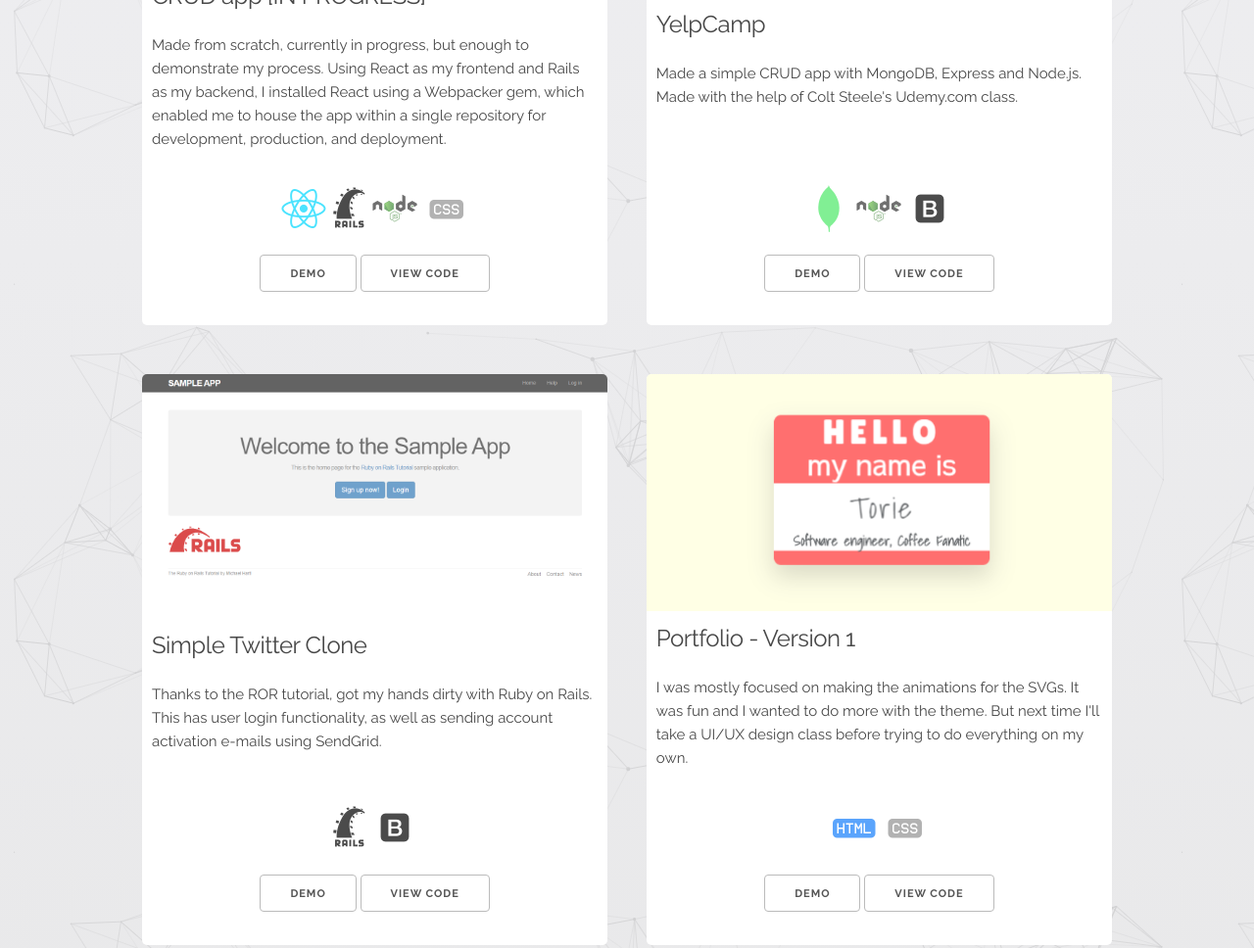
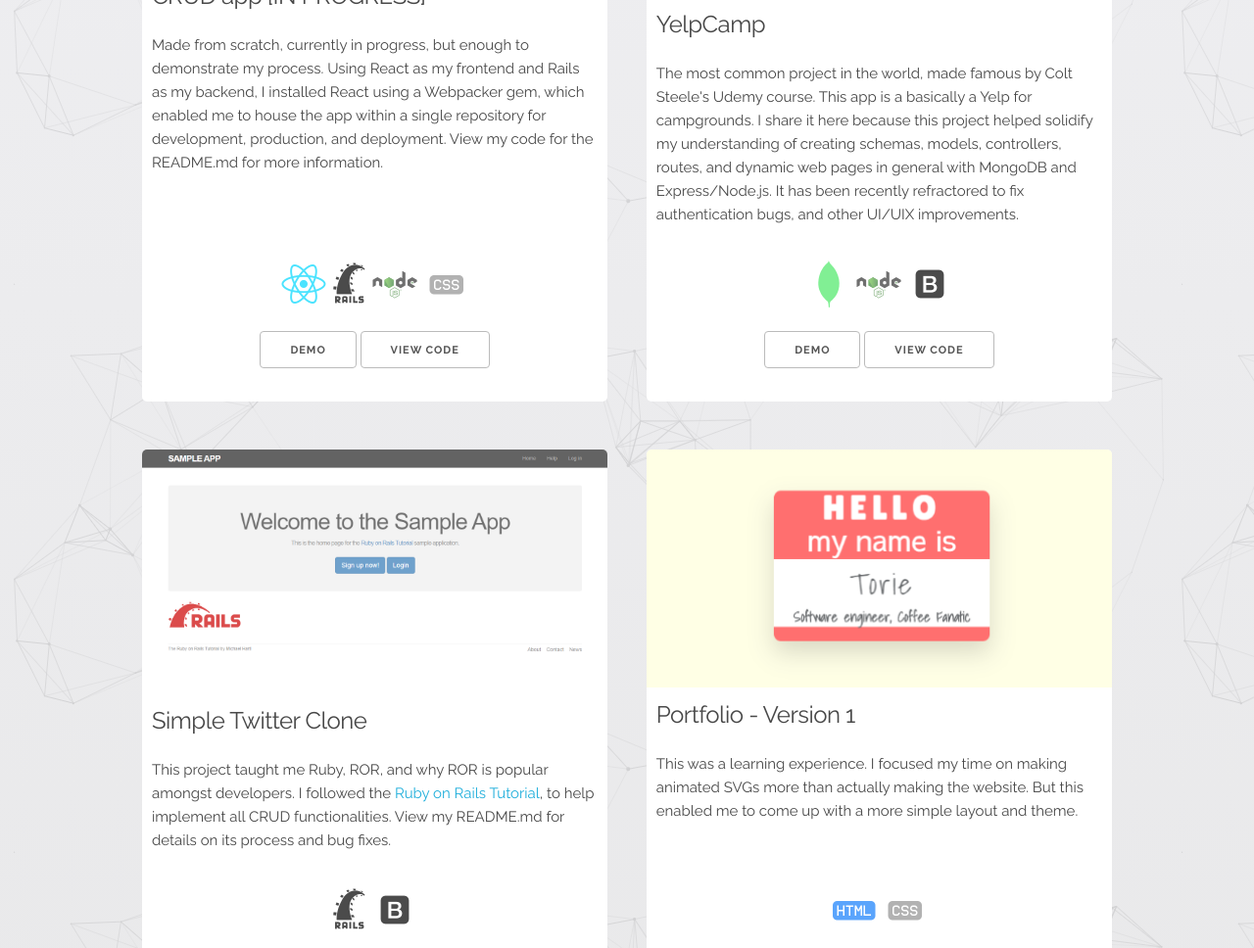
Before and after one commit to toriecr/toriecr.github.io, a plain HTML site: page index.html in a window 1280 px wide. Shown: the part 2581-3549 px from the top of the page at 98% size. Drawn offline with nearby package versions, Linux system fonts and the light colour scheme.

Commit message:
Change project descriptions

```diff
--- a/index.html
+++ b/index.html
@@ -106,8 +106,7 @@
         <img class="u-max-full-width" src="images/steam_games.png" alt="Steam games preview">
         <div class="project-description">
           <h5>Video Game Reviews - React on Rails CRUD app [IN PROGRESS]</h5>
-          <p>Made from scratch, currently in progress, but enough to demonstrate my process. Using React as my frontend and Rails as my backend, I installed React using a Webpacker gem, which enabled me to house the app within a single repository for development, production, and deployment.
-          </p>
+          <p>Made from scratch, currently in progress, but enough to demonstrate my process. Using React as my frontend and Rails as my backend, I installed React using a Webpacker gem, which enabled me to house the app within a single repository for development, production, and deployment. View my code for the README.md for more information.</p>
         </div>
         <div class="bottom-row">
           <div class="brand-icons">
@@ -127,7 +126,7 @@
         <img class="u-max-full-width" src="images/yelpcamp.png" alt="Portfolio v1 preview">
         <div class="project-description">
           <h5>YelpCamp</h5>
-          <p>Made a simple CRUD app with MongoDB, Express and Node.js. Made with the help of Colt Steele's Udemy.com class.</p>
+          <p>The most common project in the world, made famous by Colt Steele's Udemy course. This app is a basically a Yelp for campgrounds. I share it here because this project helped solidify my understanding of creating schemas, models, controllers, routes, and dynamic web pages in general with MongoDB and Express/Node.js. It has been recently refractored to fix authentication bugs, and other UI/UIX improvements.</p>
         </div>
         <div class="bottom-row">
           <div class="brand-icons">
@@ -148,7 +147,7 @@
         <img class="u-max-full-width" src="images/ror_tutorial.png" alt="twitter clone preview">
         <div class="project-description">
           <h5>Simple Twitter Clone</h5>
-          <p>Thanks to the ROR tutorial, got my hands dirty with Ruby on Rails. This has user login functionality, as well as sending account activation e-mails using SendGrid.</p>
+          <p>This project taught me Ruby, ROR, and why ROR is popular amongst developers. I followed the <a href="https://www.railstutorial.org/">Ruby on Rails Tutorial</a>, to help implement all CRUD functionalities. View my README.md for details on its process and bug fixes.</p>
         </div>
         <div class="bottom-row">
           <div class="brand-icons">
@@ -166,7 +165,7 @@
         <img class="u-max-full-width" src="images/portfolio-v1.png" alt="Portfolio v1 preview">
         <div class="project-description">
           <h5>Portfolio - Version 1</h5>
-          <p>I was mostly focused on making the animations for the SVGs. It was fun and I wanted to do more with the theme. But next time I'll take a UI/UX design class before trying to do everything on my own.</p>
+          <p>This was a learning experience. I focused my time on making animated SVGs more than actually making the website. But this enabled me to come up with a more simple layout and theme.</p>
         </div>
         <div class="bottom-row">
           <div class="brand-icons">
```
